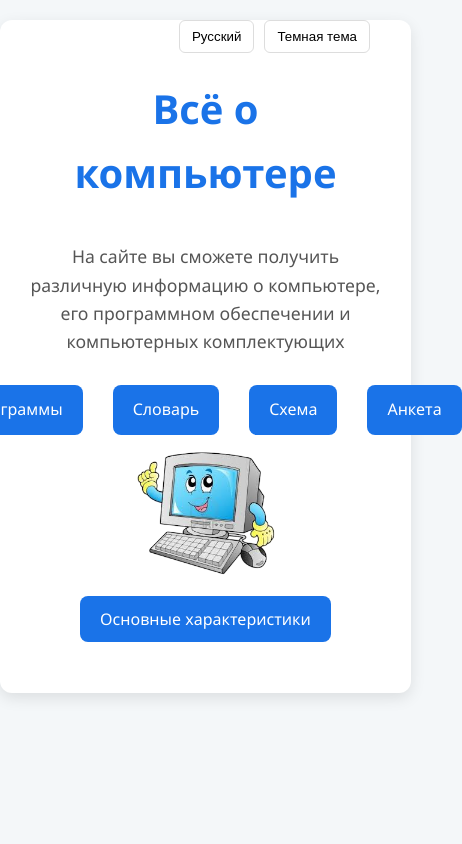
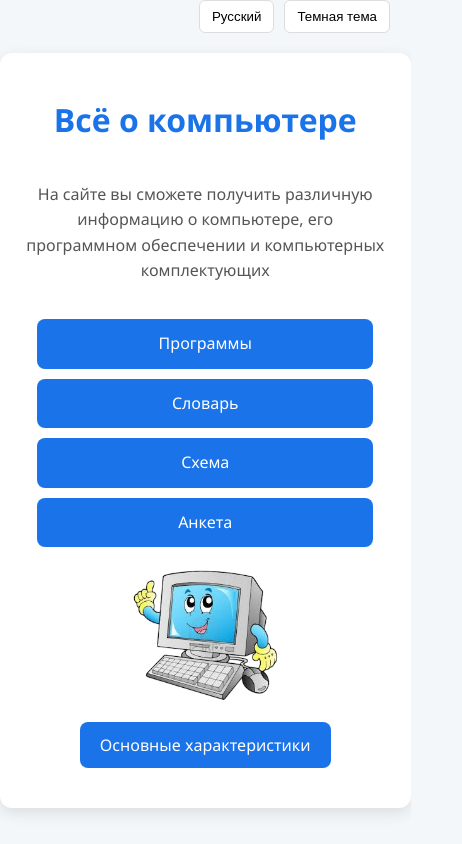
Before and after one commit to gorden-prog/gorden-prog.github.io, a plain HTML site: page index.html in a window 390 px wide. Shown: the whole page, 462 px wide, since content can reach past the window. Drawn offline with Linux system fonts and the light colour scheme.

Commit message:
Add files via upload

```diff
--- a/style.css
+++ b/style.css
@@ -313,3 +313,46 @@ li {
         margin-bottom: 10px; /* Отступ между ul */
          padding-left: 20px; /* Отступ слева для ul */
      }
+     @media (max-width: 768px) {
+        .container {
+            width: 95%;
+            padding: 20px;
+        }
+
+        h1 {
+            font-size: 2em;
+        }
+
+        p {
+            font-size: 1em;
+        }
+
+        .menu {
+            flex-direction: column; /* Размещаем ссылки в столбик */
+            align-items: center;
+        }
+
+        .menu a {
+            margin: 5px 0;
+            width: 80%; /* Растягиваем ссылки на всю ширину */
+            text-align: center;
+        }
+
+        .computer-image img {
+            max-width: 80%;
+        }
+
+        .form {
+            width: 100%;
+            margin-left: 0;
+        }
+
+        table {
+            font-size: 0.9em;
+        }
+        .lang-theme-controls {
+            position: static;
+            text-align: center;
+            margin-bottom: 10px;
+        }
+    }
```
